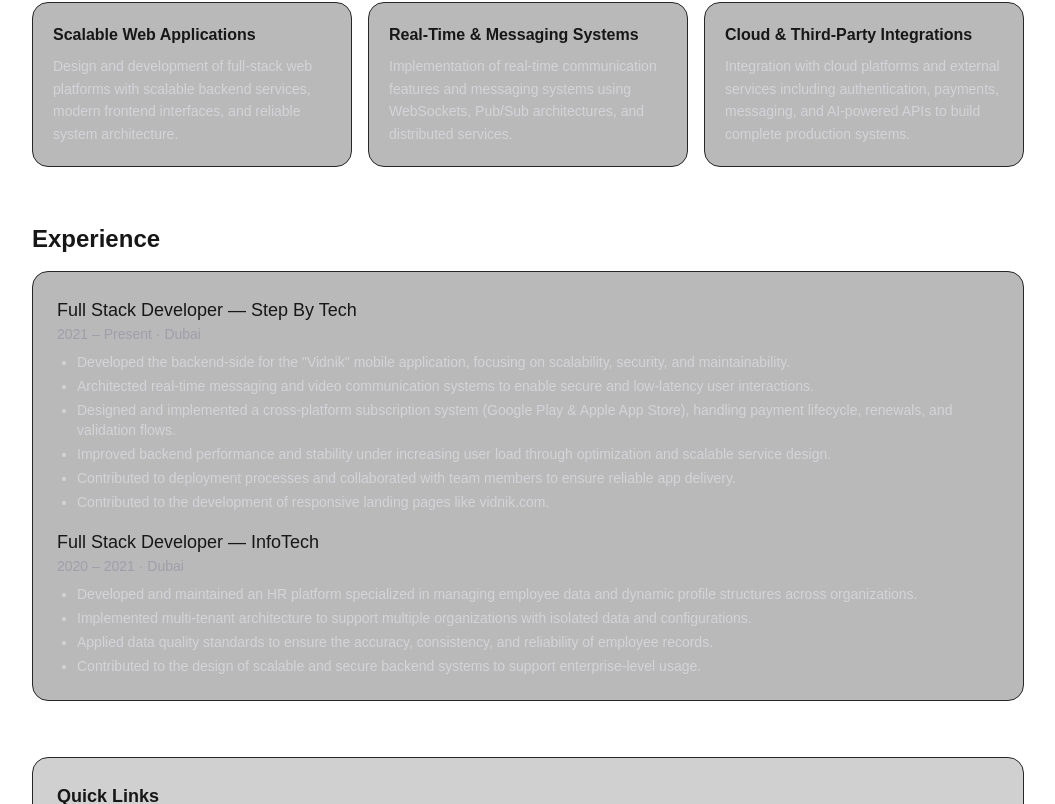
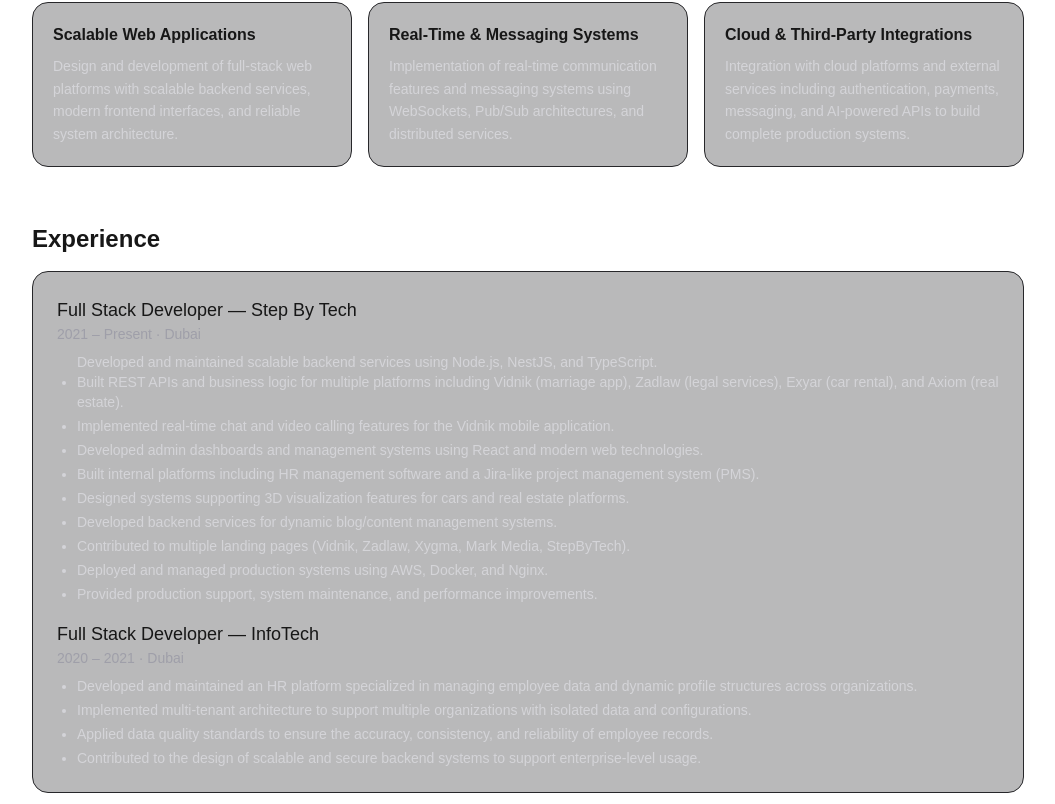
Before and after one commit to mohannadalhajy/portfolio, a Next.js app: page / in a window 1280 px wide. Shown: the part 473-1277 px from the top of the page, without its empty margins (112-1167 px from the left). Built offline with nearby package versions, Linux system fonts and the light colour scheme.

Commit message:
update experience

```diff
--- a/src/app/page.tsx
+++ b/src/app/page.tsx
@@ -97,36 +97,44 @@ export default function HomePage() {
             </h3>
             <p className="text-sm text-zinc-400">2021 – Present · Dubai</p>
             <ul className="mt-2 list-disc pl-5 text-sm text-zinc-300 space-y-1">
+              Developed and maintained scalable backend services using Node.js,
+              NestJS, and TypeScript.
               <li>
-                Developed the backend-side for the "Vidnik" mobile application,
-                focusing on scalability, security, and maintainability.
+                Built REST APIs and business logic for multiple platforms
+                including Vidnik (marriage app), Zadlaw (legal services), Exyar
+                (car rental), and Axiom (real estate).
               </li>
               <li>
-                Architected real-time messaging and video communication systems
-                to enable secure and low-latency user interactions.
+                Implemented real-time chat and video calling features for the
+                Vidnik mobile application.
               </li>
               <li>
-                Designed and implemented a cross-platform subscription system
-                (Google Play & Apple App Store), handling payment lifecycle,
-                renewals, and validation flows.
+                Developed admin dashboards and management systems using React
+                and modern web technologies.
               </li>
-
               <li>
-                Improved backend performance and stability under increasing user
-                load through optimization and scalable service design.
+                Built internal platforms including HR management software and a
+                Jira-like project management system (PMS).
               </li>
-
               <li>
-                Contributed to deployment processes and collaborated with team
-                members to ensure reliable app delivery.
+                Designed systems supporting 3D visualization features for cars
+                and real estate platforms.
               </li>
-
               <li>
-                Contributed to the development of responsive landing pages like{" "}
-                <a href="https://vidnik.com" dir="_blank">
-                  vidnik.com
-                </a>
-                .
+                Developed backend services for dynamic blog/content management
+                systems.
+              </li>
+              <li>
+                Contributed to multiple landing pages (Vidnik, Zadlaw, Xygma,
+                Mark Media, StepByTech).
+              </li>
+              <li>
+                Deployed and managed production systems using AWS, Docker, and
+                Nginx.
+              </li>
+              <li>
+                Provided production support, system maintenance, and performance
+                improvements.
               </li>
             </ul>
           </div>
```
Also changed, not shown: 1 other file (tests, documents, lock files or other folders).
